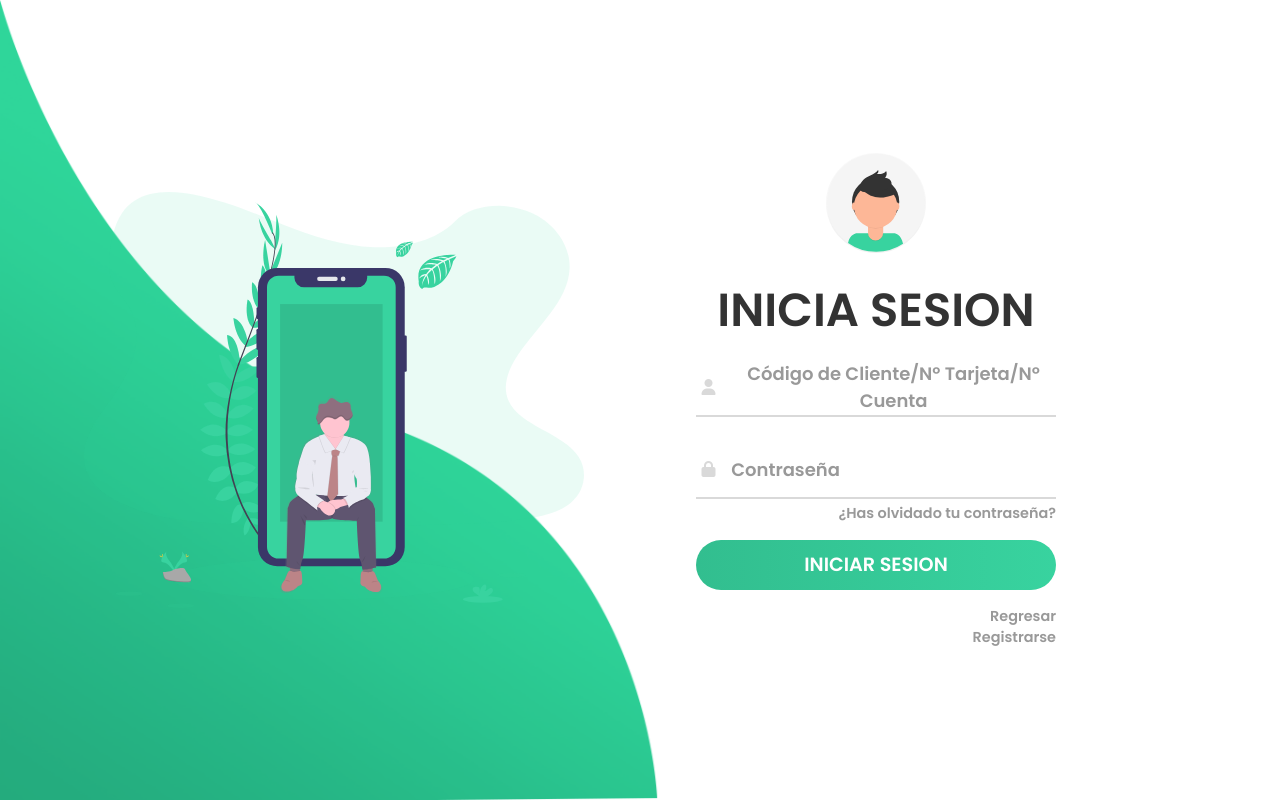
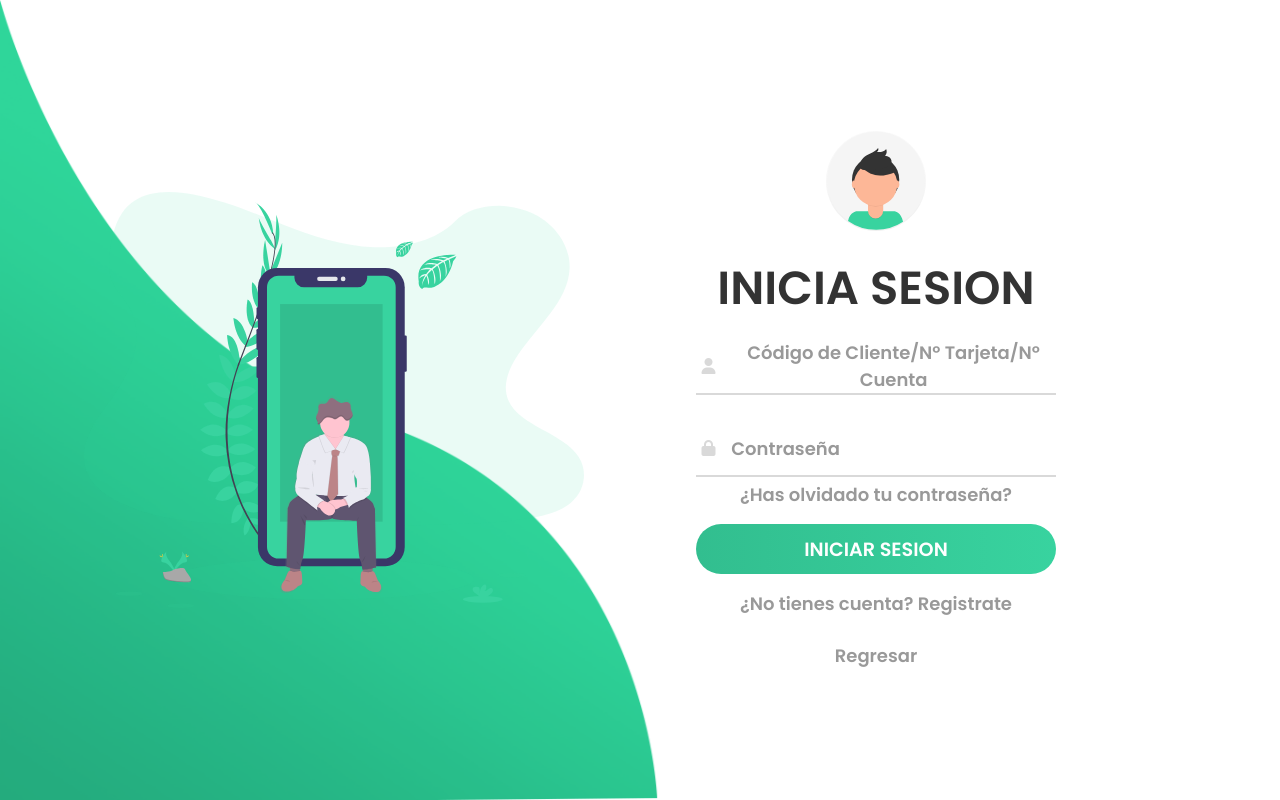
Before and after one commit to Maskeit/Proyecto-Integrador-3, a PHP site: page /rscCliente/loginCliente.php in a window 1280 px wide. Run offline with PHP 8.4, Linux system fonts and the light colour scheme; some libraries are stand-ins or nearby versions.

Commit message:
Pequeño cambio de unos textos
Falta más, estoy trabajando en lo que falta

```diff
--- a/css/StyleLogClient.css
+++ b/css/StyleLogClient.css
@@ -149,11 +149,15 @@ form{
 
 a{
 	display: block;
-	text-align: right;
+	text-align: center;
 	text-decoration: none;
 	color: #999;
 	font-size: 0.9rem;
 	transition: .3s;
+	font-size: 18px;
+}
+#RegresarBtn {
+	margin-top: 25px;
 }
 
 a:hover{
--- a/rscCliente/loginCliente.view.php
+++ b/rscCliente/loginCliente.view.php
@@ -43,8 +43,8 @@
 
             	<a href="#">¿Has olvidado tu contraseña?</a>
             	<input type="submit" class="btn" value="Iniciar Sesion" onclick="login.submit()">
-				<p class="input"><a href="../index.php">Regresar</a></p>
-				<p class="input"><a href="regisCliente.php">Registrarse</a></p>
+				<p class="input"><a href="regisCliente.php">¿No tienes cuenta? Registrate</a></p>
+				<p class="input"><a id="RegresarBtn" href="../index.php">Regresar</a></p>
 
 			<!-- Comprobamos si la variable errores esta seteada, si es asi mostramos los errores -->
 			<?php if(!empty($errores)): ?>
--- a/rscCliente/regisCliente.view.php
+++ b/rscCliente/regisCliente.view.php
@@ -54,7 +54,7 @@
 
             	<input type="submit" class="btn" value="Registrarse" onclick="login.submit()">
 
-				<p class="input"><a href="loginCliente.php">Iniciar Sesion</a></p>
+				<p class="input"><a href="loginCliente.php">¿Ya tienes cuenta? Inicia Sesion</a></p>
 
 							<!-- Comprobamos si la variable errores esta seteada, si es asi mostramos los errores -->
 			<?php if(!empty($errores)): ?>
```
